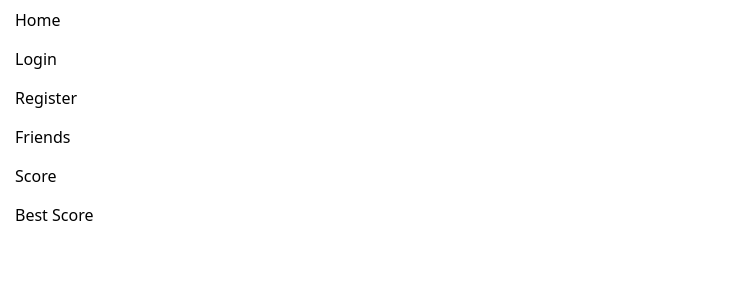
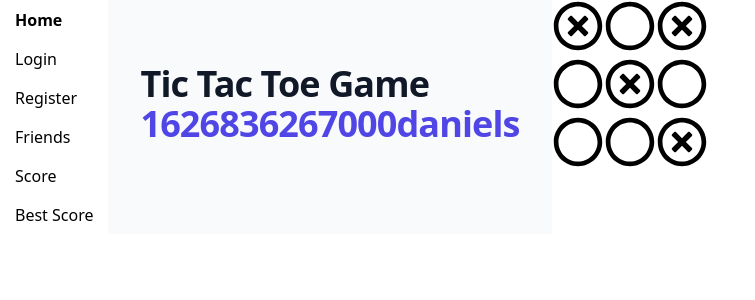
Before and after one commit to oicrruf/fe-ttt, a React (Create React App) app: page /1626836267000/daniels in a window 1280 px wide. Shown: the top 300 px of the page, without its empty margins (0-755 px from the left). Built offline with nearby package versions, Linux system fonts and the light colour scheme.

Commit message:
feat: set params dynamic in component home

```diff
--- a/src/App.js
+++ b/src/App.js
@@ -1,17 +1,14 @@
 import React from "react";
 import {
-  BrowserRouter as Router,
-  Switch,
-  Route,
-  NavLink,
+  BrowserRouter as Router, NavLink, Route, Switch
 } from "react-router-dom";
+import "./App.css";
+import { BestScore } from "./components/BestScore";
+import { Friends } from "./components/Friends";
+import { Home } from "./components/Home";
+import { Login } from "./components/Login";
 import { Register } from "./components/Register";
-import { Login } from "./components/Login";
-import { Home } from "./components/Home";
-import { Friends } from "./components/Friends";
 import { Score } from "./components/Score";
-import { BestScore } from "./components/BestScore";
-import "./App.css";
 
 export default function App() {
   return (
@@ -20,7 +17,7 @@ export default function App() {
         <nav>
           <ul>
             <li className="link">
-              <NavLink exact to="/" activeClassName="-active">
+              <NavLink exact to={`/${Date.now()}/${'daniels'}`} activeClassName="-active">
                 Home
               </NavLink>
             </li>
@@ -55,7 +52,7 @@ export default function App() {
         {/* A <Switch> looks through its children <Route>s and
             renders the first one that matches the current URL. */}
         <Switch>
-          <Route exact path="/">
+          <Route exact path="/:time/:dev">
             <Home />
           </Route>
 
--- a/src/components/Home.js
+++ b/src/components/Home.js
@@ -1,13 +1,19 @@
+import React from "react";
+import {
+  useParams
+} from "react-router-dom";
 import { TicTacToeBtns } from "./TicTacToeBtns";
 
 const Home = () => {
+  const { time, dev } = useParams();
+
   return (
     <>
       <div className="bg-gray-50">
         <div className="max-w-7xl mx-auto py-12 px-4 sm:px-6 lg:py-16 lg:px-8 lg:flex lg:items-center lg:justify-between">
           <h2 className="text-3xl font-extrabold tracking-tight text-gray-900 sm:text-4xl">
             <span className="block">Tic Tac Toe Game</span>
-            <span className="block text-indigo-600">Master en Code - G4</span>
+            <span className="block text-indigo-600">{time}{dev}</span>
           </h2>
         </div>
       </div>
```
Also changed, not shown: 1 other file (tests, documents, lock files or other folders).
